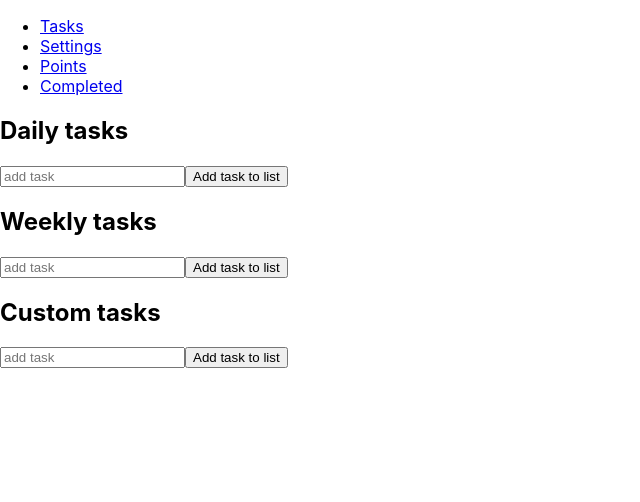
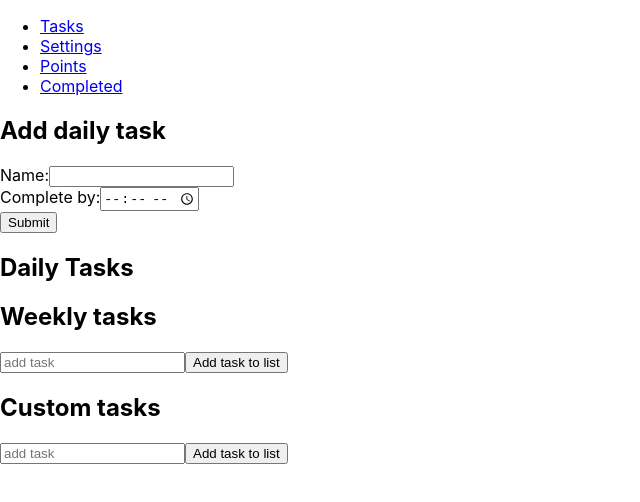
Before and after one commit to Stephen2501/Task-App, a React (Create React App) app in the folder task-app/: page /settings in a window 1280 px wide. Shown: the top 502 px of the page, without its empty margins (0-640 px from the left). Built offline with nearby package versions, Linux system fonts and the light colour scheme.

Commit message:
Updated daily tasks to an object

```diff
--- /dev/null
+++ b/task-app/src/Components/Form.jsx
@@ -0,0 +1,31 @@
+import React, { useState } from 'react';
+import { v4 as uuidv4 } from 'uuid';
+import { useDispatch } from 'react-redux';
+import { addDailyTask } from '../actions/dailyTaskAction';
+
+const Form = () => {
+  const [name, setName] = useState('');
+  const [timestamp, setTimestamp] = useState('');
+  const dispatch = useDispatch();
+
+  const handleSubmit = (event) => {
+    event.preventDefault();
+    const id = uuidv4();
+    dispatch(addDailyTask(name, id, timestamp));
+    event.target.reset()
+  };
+
+  return (
+    <form onSubmit={handleSubmit}>
+      <label htmlFor="name">Name:</label>
+      <input type="text" id="name" name="name" onChange={(event) => setName(event.target.value)} />
+      <br />
+      <label htmlFor="timestamp">Complete by:</label>
+      <input type="time" id="timestamp" name="complete by" onChange={(event) => setTimestamp(event.target.value)} />
+      <br />
+      <button type="submit">Submit</button>
+    </form>
+  );
+};
+
+export default Form;
--- a/task-app/src/Components/Settings.jsx
+++ b/task-app/src/Components/Settings.jsx
@@ -1,28 +1,19 @@
 import React from "react";
 import { useRef } from "react";
 import { useSelector, useDispatch } from "react-redux";
-import { addDailyTask, deleteDailyTask } from "../actions/dailyTaskAction";
+import { addDailyTask} from "../actions/dailyTaskAction";
 import { addWeeklyTask, deleteWeeklyTask } from "../actions/weeklyTaskAction";
 import { addCustomTask, deleteCustomTask } from "../actions/customTaskAction";
+import Form from "./Form";
 
 export default function Settings() {
 	const state = useSelector((state) => state);
 	const dispatch = useDispatch();
 
-	const inputEl1 = useRef(null);
 	const inputEl2 = useRef(null);
 	const inputEl3 = useRef(null);
 
-	const handleDailySubmit = (e) => {
-		e.preventDefault();
-		const value = inputEl1.current.value;
-		dispatch(addDailyTask(value));
-		inputEl1.current.value = "";
-	};
-
-	const handleDailyDelete = (task) => {
-		dispatch(deleteDailyTask(task));
-	};
+	console.log(state)
 
 	const handleWeeklySubmit = (e) => {
 		e.preventDefault();
@@ -48,28 +39,20 @@ export default function Settings() {
 
 	return (
 		<div>
+			<h2>Add daily task</h2>
+			<Form/>
+			<h2>Daily Tasks</h2>
+			<ul>
+				{state.dailyTasks.daily.map((task) => {
+					return(
+						<li key={task.id}>
+							<div>{task.task}</div>
+							<div>by: {task.timestamp}</div>
+							</li>
+					)
+				})}
+			</ul>
 			<div className="tasks">
-				<h2>Daily tasks</h2>
-				<form>
-					<input
-						ref={inputEl1}
-						placeholder="add task"
-						aria-label="add task"
-					></input>
-					<button onClick={handleDailySubmit}>Add task to list</button>
-				</form>
-				<ul>
-					{state.dailyTasks.map((task, index) => {
-						return (
-							<li key={index}>
-								{task}
-								<button onClick={() => handleDailyDelete(index)}>
-									Delete Task
-								</button>
-							</li>
-						);
-					})}
-				</ul>
 			</div>
 			<div className="tasks">
 				<h2>Weekly tasks</h2>
--- a/task-app/src/Components/Tasks.jsx
+++ b/task-app/src/Components/Tasks.jsx
@@ -7,12 +7,6 @@ const Tasks = () => {
 	return (
 		<div>
 			<div className="tasks">
-				<h2>Daily tasks</h2>
-				<ul>
-					{state.dailyTasks.map((task, index) => {
-						return <li key={index}>{task}</li>;
-					})}
-				</ul>
 			</div>
 			<div className="tasks">
 				<h2>Weekly tasks</h2>
--- a/task-app/src/actions/dailyTaskAction.js
+++ b/task-app/src/actions/dailyTaskAction.js
@@ -1,17 +1,15 @@
-import { ADD_DAILY_TASK, DELETE_DAILY_TASK } from "../actionTypes/actionTypes";
+import { ADD_DAILY_TASK } from "../actionTypes/actionTypes";
 
-const addDailyTask = (value) => {
+const addDailyTask = (task, id, timestamp) => {
   return {
     type: ADD_DAILY_TASK,
-    value,
+    payload: {
+        task,
+        id,
+        timestamp,
+    }
   };
 };
 
-const deleteDailyTask = (index) => {
-  return {
-    type: DELETE_DAILY_TASK,
-    index,
-  };
-};
 
-export { addDailyTask, deleteDailyTask };
+export { addDailyTask };
--- a/task-app/src/reducers/dailyTaskReducer.js
+++ b/task-app/src/reducers/dailyTaskReducer.js
@@ -1,14 +1,17 @@
-import { ADD_DAILY_TASK, DELETE_DAILY_TASK } from "../actionTypes/actionTypes";
+import { ADD_DAILY_TASK } from "../actionTypes/actionTypes";
 
-export default function tasks(state = [], action) {
+const initialState = {
+    daily: []
+}
+
+export default function dailyTasks(state = initialState, action) {
+
 	switch (action.type) {
 		case ADD_DAILY_TASK:
-			return [...state, action.value];
-		case DELETE_DAILY_TASK:
-			return [
-				...state.slice(0, action.index),
-				...state.slice(action.index + 1),
-			];
+			return {
+                ...state,
+                daily: [...state.daily, action.payload]
+            }
 		default:
 			return state;
 	}
--- a/task-app/src/store.js
+++ b/task-app/src/store.js
@@ -1,8 +1,8 @@
 import { configureStore } from "@reduxjs/toolkit";
 import { combineReducers } from "redux";
-import dailyTasks from "./reducers/dailyTaskReducer";
 import weeklyTasks from "./reducers/weeklyTaskReducer";
 import customTasks from "./reducers/customTaskReducer";
+import dailyTasks from "./reducers/dailyTaskReducer"
 import links from "./reducers/linkReducer";
 import storage from 'redux-persist/lib/storage';
 import { persistReducer, persistStore } from 'redux-persist';
@@ -14,9 +14,9 @@ const persistConfig = {
 }
 
 const rootReducer = combineReducers({
-	dailyTasks,
 	weeklyTasks,
 	customTasks,
+  dailyTasks,
 	links
 })
 
```
